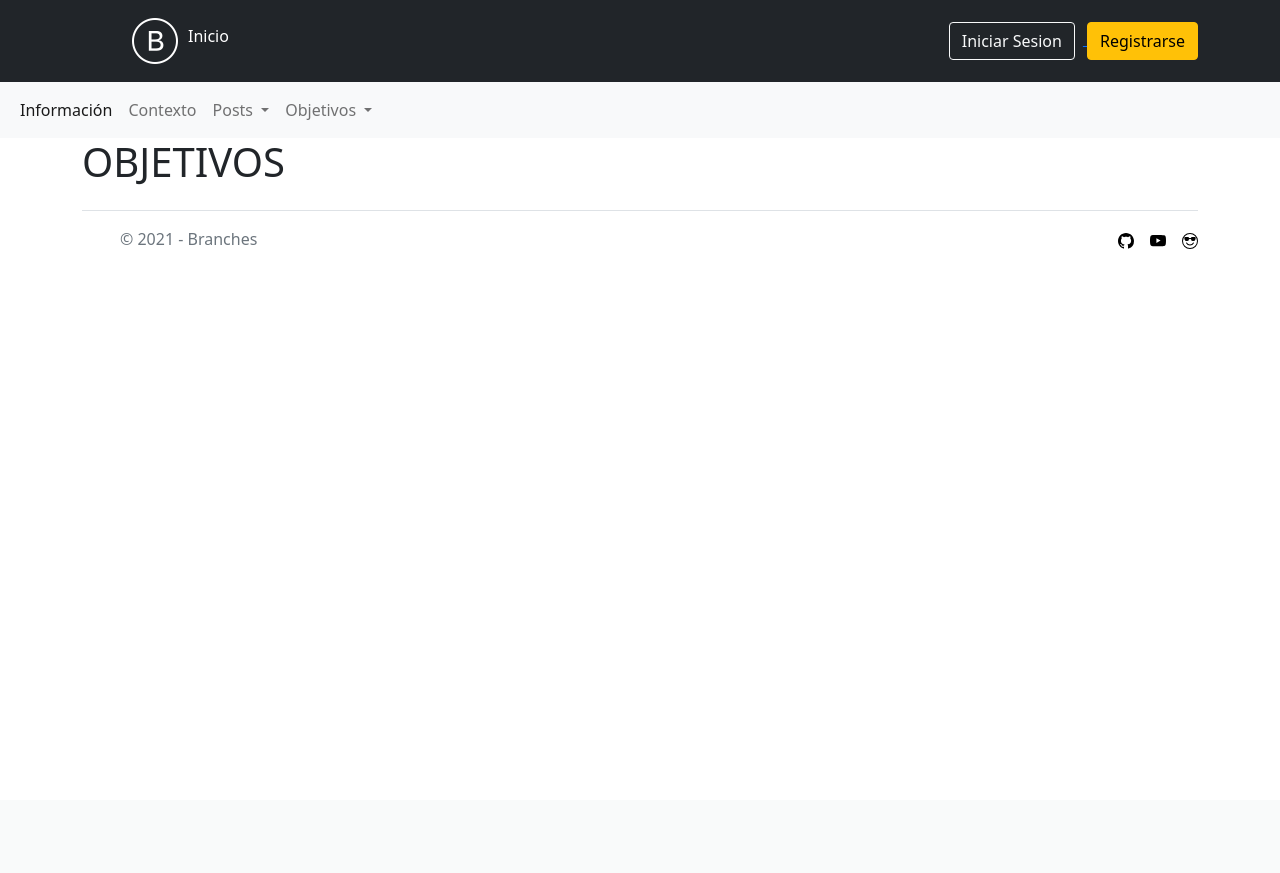
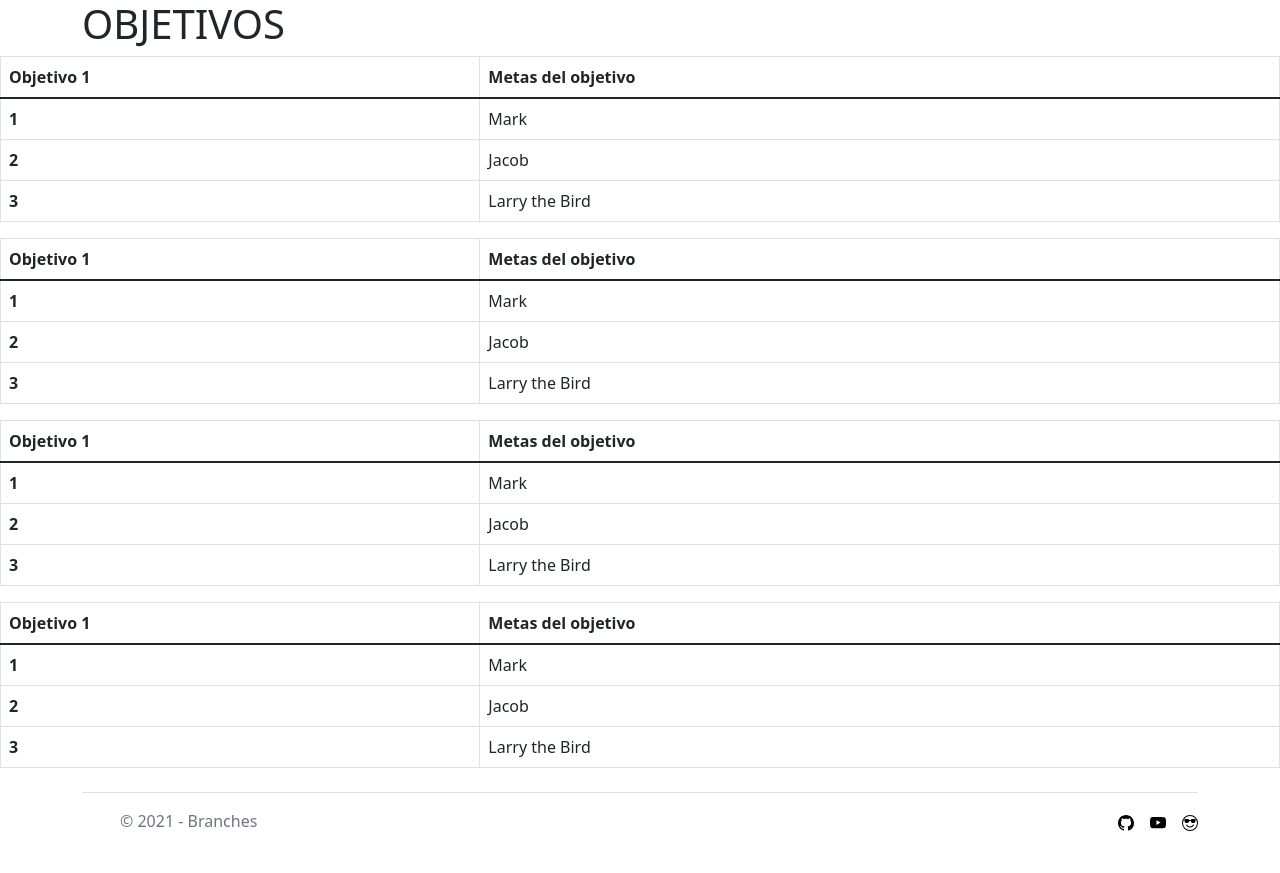
Before and after one commit to louisrubin/Branches, a Django app: page /objetivos/ in a window 1280 px wide. Before the commit the page ends 249 px from the top, so only its background shows below. Run offline with Django 3.2, Linux system fonts and the light colour scheme.

Commit message:
tablas en objetivos

```diff
--- a/Branches/templates/base/base.html
+++ b/Branches/templates/base/base.html
@@ -36,23 +36,23 @@
                                 </a>
 
                         <ul class="dropdown-menu" aria-labelledby="navbarDropdownMenuLink">
-                            <li><a class="dropdown-item" href="#">Fin de la pobreza</a></li>
-                            <li><a class="dropdown-item" href="#">Hambre cero</a></li>
-                            <li><a class="dropdown-item" href="#">Salud y bienestar</a></li>
-                            <li><a class="dropdown-item" href="#">Educación de calidad</a></li>
-                            <li><a class="dropdown-item" href="#">Igualdad de género</a></li>
-                            <li><a class="dropdown-item" href="#">Agua limpia y saneamiento</a></li>
-                            <li><a class="dropdown-item" href="#">Energía asequible y no contaminante</a></li>
-                            <li><a class="dropdown-item" href="#">Trabajo decente y crecimiento económico</a></li>
-                            <li><a class="dropdown-item" href="#">Agua, industria, innovación e insfraestructura</a></li>
-                            <li><a class="dropdown-item" href="#">Reducción de las desigualdades</a></li>
-                            <li><a class="dropdown-item" href="#">Ciudades y comunidades sostenibles</a></li>
-                            <li><a class="dropdown-item" href="#">Producción y consumos responsables</a></li>
-                            <li><a class="dropdown-item" href="#">Acción por el clima</a></li>
-                            <li><a class="dropdown-item" href="#">Vida submarina</a></li>
-                            <li><a class="dropdown-item" href="#">Vida de ecocistemas terrestres</a></li>
-                            <li><a class="dropdown-item" href="#">Paz, justicia e instituciones sólidas</a></li>
-                            <li><a class="dropdown-item" href="#">Alianzas para lograr los objetivos</a></li>
+                            <li><a class="dropdown-item" href="objetivos/">Fin de la pobreza</a></li>
+                            <li><a class="dropdown-item" href="objetivos/">Hambre cero</a></li>
+                            <li><a class="dropdown-item" href="objetivos/">Salud y bienestar</a></li>
+                            <li><a class="dropdown-item" href="objetivos/">Educación de calidad</a></li>
+                            <li><a class="dropdown-item" href="objetivos/">Igualdad de género</a></li>
+                            <li><a class="dropdown-item" href="objetivos/">Agua limpia y saneamiento</a></li>
+                            <li><a class="dropdown-item" href="objetivos/">Energía asequible y no contaminante</a></li>
+                            <li><a class="dropdown-item" href="objetivos/">Trabajo decente y crecimiento económico</a></li>
+                            <li><a class="dropdown-item" href="objetivos/">Agua, industria, innovación e insfraestructura</a></li>
+                            <li><a class="dropdown-item" href="objetivos/">Reducción de las desigualdades</a></li>
+                            <li><a class="dropdown-item" href="objetivos/">Ciudades y comunidades sostenibles</a></li>
+                            <li><a class="dropdown-item" href="objetivos/">Producción y consumos responsables</a></li>
+                            <li><a class="dropdown-item" href="objetivos/">Acción por el clima</a></li>
+                            <li><a class="dropdown-item" href="objetivos/">Vida submarina</a></li>
+                            <li><a class="dropdown-item" href="objetivos/">Vida de ecocistemas terrestres</a></li>
+                            <li><a class="dropdown-item" href="objetivos/">Paz, justicia e instituciones sólidas</a></li>
+                            <li><a class="dropdown-item" href="objetivos/">Alianzas para lograr los objetivos</a></li>
                         </ul>
                             </li>
                         </ul>
--- a/Branches/templates/objetivos.html
+++ b/Branches/templates/objetivos.html
@@ -1,4 +1,16 @@
-{% extends 'base/base.html' %}
+<!DOCTYPE html>
+<html lang="en">
+<head>
+    <meta charset="UTF-8">
+    <meta http-equiv="X-UA-Compatible" content="IE=edge">
+    <meta name="viewport" content="width=device-width, initial-scale=1.0">
+
+    <!-- CSS only   -->
+    <link href="https://cdn.jsdelivr.net/npm/bootstrap@5.1.3/dist/css/bootstrap.min.css" rel="stylesheet" integrity="sha384-1BmE4kWBq78iYhFldvKuhfTAU6auU8tT94WrHftjDbrCEXSU1oBoqyl2QvZ6jIW3" crossorigin="anonymous">
+    <!--
+    <link rel="stylesheet" href="css/estilos.css">
+    -->
+    </head>
 
 {% block titulo %}
     <title>Los 17 ODS</title>
@@ -7,7 +19,113 @@
 
 {% block contenido %}
 
-<main class="container py-6">
+
+	<main class="container py-6">
         <h1>OBJETIVOS</h1>
-</main>
+	</main>
+
 {% endblock contenido %}
+
+
+		<body>
+
+			<table class=" table table-bordered">
+  				<thead>
+    				<tr>
+      					<th scope="col">Objetivo 1</th>
+      					<th scope="col">Metas del objetivo</th>
+    				</tr>
+  				</thead>
+  				<tbody>
+    				<tr>
+      					<th scope="row">1</th>
+      					<td>Mark</td>
+    				</tr>
+    				<tr>
+      					<th scope="row">2</th>
+      					<td>Jacob</td>
+    				</tr>
+    				<tr>
+      					<th scope="row">3</th>
+      					<td colspan="2">Larry the Bird</td>
+    				</tr>
+  				</tbody>
+			</table>
+
+    		<table class=" table table-bordered">
+  				<thead>
+    				<tr>
+      					<th scope="col">Objetivo 1</th>
+      					<th scope="col">Metas del objetivo</th>
+    				</tr>
+  				</thead>
+  				<tbody>
+    				<tr>
+      					<th scope="row">1</th>
+      					<td>Mark</td>
+    				</tr>
+    				<tr>
+      					<th scope="row">2</th>
+      					<td>Jacob</td>
+    				</tr>
+    				<tr>
+      					<th scope="row">3</th>
+      					<td colspan="2">Larry the Bird</td>
+    				</tr>
+  				</tbody>
+			</table>
+
+			<table class=" table table-bordered">
+  				<thead>
+    				<tr>
+      					<th scope="col">Objetivo 1</th>
+      					<th scope="col">Metas del objetivo</th>
+    				</tr>
+  				</thead>
+  				<tbody>
+    				<tr>
+      					<th scope="row">1</th>
+      					<td>Mark</td>
+    				</tr>
+    				<tr>
+      					<th scope="row">2</th>
+      					<td>Jacob</td>
+    				</tr>
+    				<tr>
+      					<th scope="row">3</th>
+      					<td colspan="2">Larry the Bird</td>
+    				</tr>
+  				</tbody>
+			</table>
+
+			<table class=" table table-bordered">
+  				<thead>
+    				<tr>
+      					<th scope="col">Objetivo 1</th>
+      					<th scope="col">Metas del objetivo</th>
+    				</tr>
+  				</thead>
+  				<tbody>
+    				<tr>
+      					<th scope="row">1</th>
+      					<td>Mark</td>
+    				</tr>
+    				<tr>
+      					<th scope="row">2</th>
+      					<td>Jacob</td>
+    				</tr>
+    				<tr>
+      					<th scope="row">3</th>
+      					<td colspan="2">Larry the Bird</td>
+    				</tr>
+  				</tbody>
+			</table>
+
+    <!-- JavaScript Bundle with Popper -->
+<script src="https://cdn.jsdelivr.net/npm/bootstrap@5.1.3/dist/js/bootstrap.bundle.min.js" integrity="sha384-ka7Sk0Gln4gmtz2MlQnikT1wXgYsOg+OMhuP+IlRH9sENBO0LRn5q+8nbTov4+1p" crossorigin="anonymous"></script>
+<script src="https://cdn.jsdelivr.net/npm/masonry-layout@4.2.2/dist/masonry.pkgd.min.js" integrity="sha384-GNFwBvfVxBkLMJpYMOABq3c+d3KnQxudP/mGPkzpZSTYykLBNsZEnG2D9G/X/+7D" crossorigin="anonymous" async></script>
+
+    	</body>
+
+    {% include 'base/footer.html' %}
+</html>
```
